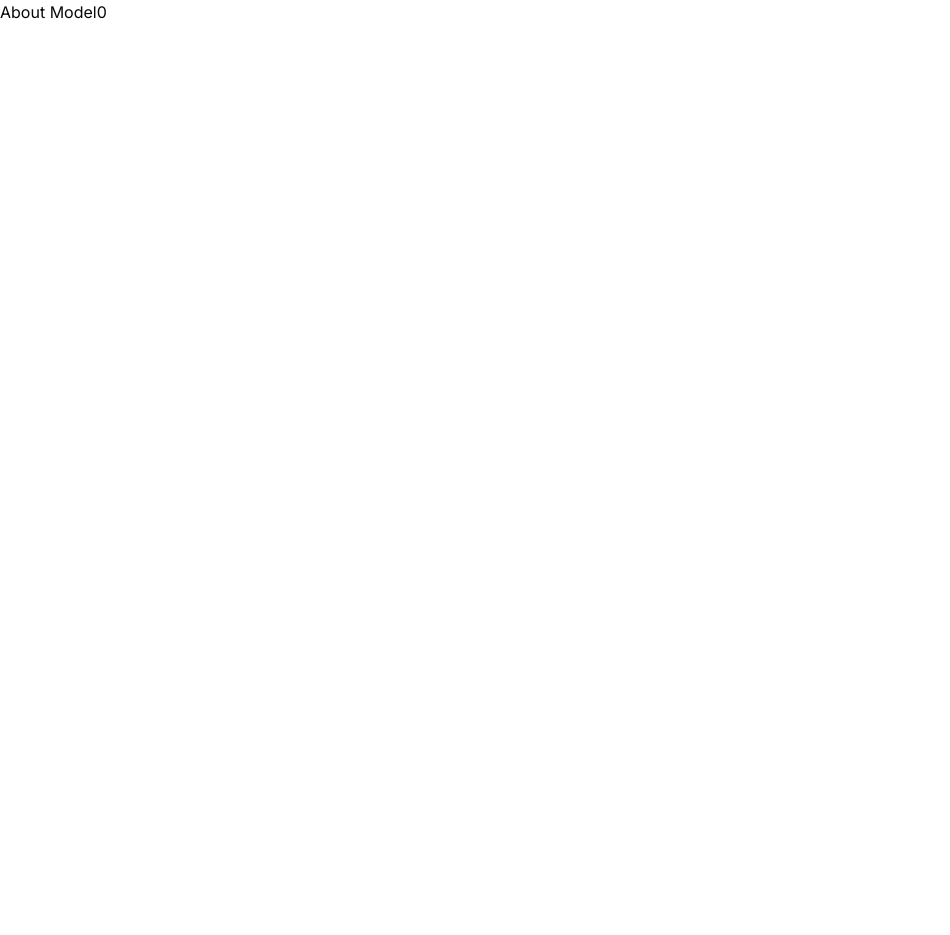
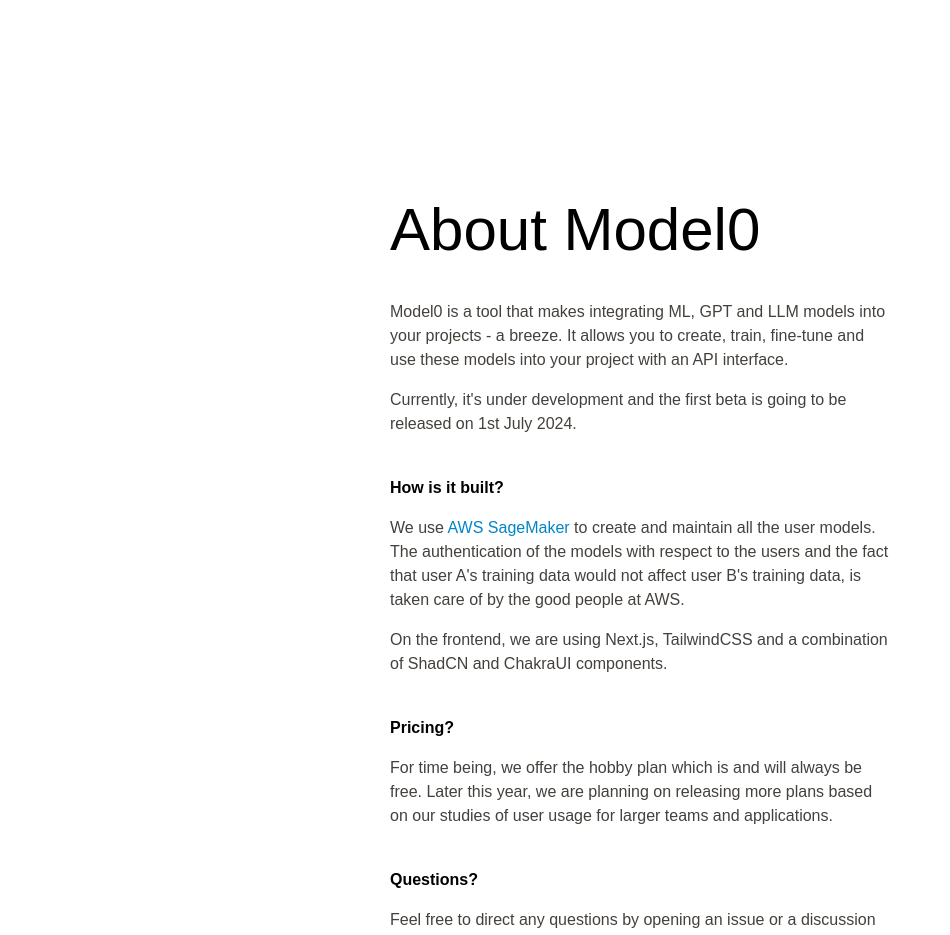
Before and after one commit to AtharvaKamble/model0, a Next.js app in the folder client/: page /about in a window 1280 px wide. Shown: the top 935 px of the page, without its empty margins (0-950 px from the left). Before the commit the page ends 800 px from the top, so only its background shows below. Built offline with nearby package versions, Linux system fonts and the light colour scheme.

Commit message:
add about us page

```diff
--- a/client/src/app/about/page.tsx
+++ b/client/src/app/about/page.tsx
@@ -1,3 +1,68 @@
+import Link from "next/link";
+import { Metadata } from "next";
+
+export const metadata: Metadata = {
+  title: "About Model0",
+  description:
+    "The official Model0 About page containing more information about the Model0 application.",
+};
+
 export default function About() {
-  return <section className="min-h-screen">About Model0</section>;
+  return (
+    <section className="min-h-screen flex justify-center antialiased">
+      <div className="mt-40 max-w-[500px] py-10">
+        <h1 className="text-6xl font-light text-black">About Model0</h1>
+        <p className="mt-10 text-stone-700">
+          Model0 is a tool that makes integrating ML, GPT and LLM models into
+          your projects - a breeze. It allows you to create, train, fine-tune
+          and use these models into your project with an API interface.
+        </p>
+        <p className="mt-4 text-stone-700">
+          Currently, it's under development and the first beta is going to be
+          released on 1st July 2024.
+        </p>
+
+        <h3 className="font-semibold mt-10 text-black">How is it built?</h3>
+        <p className="mt-4 text-stone-700">
+          We use{" "}
+          <Link
+            className="text-sky-600"
+            target="_blank"
+            href="https://aws.amazon.com/sagemaker/"
+          >
+            AWS SageMaker
+          </Link>{" "}
+          to create and maintain all the user models. The authentication of the
+          models with respect to the users and the fact that user A's training
+          data would not affect user B's training data, is taken care of by the
+          good people at AWS.
+        </p>
+
+        <p className="mt-4 text-stone-700">
+          On the frontend, we are using Next.js, TailwindCSS and a combination
+          of ShadCN and ChakraUI components.
+        </p>
+
+        <h3 className="font-semibold mt-10 text-black">Pricing?</h3>
+        <p className="mt-4 text-stone-700">
+          For time being, we offer the hobby plan which is and will always be
+          free. Later this year, we are planning on releasing more plans based
+          on our studies of user usage for larger teams and applications.
+        </p>
+
+        <h3 className="font-semibold mt-10 text-black">Questions?</h3>
+        <p className="mt-4 text-stone-700">
+          Feel free to direct any questions by opening an issue or a discussion
+          on our GitHub at{" "}
+          <Link
+            href="https://github.com/AtharvaKamble/model0"
+            className="text-sky-600"
+          >
+            github.com/AtharvaKamble/model0
+          </Link>
+          .
+        </p>
+      </div>
+    </section>
+  );
 }
--- a/client/src/app/globals.css
+++ b/client/src/app/globals.css
@@ -1,6 +1,9 @@
 @tailwind base;
   @tailwind components;
   @tailwind utilities;
+
+  @import url("https://use.typekit.net/tlz4run.css");
+
 
   @layer base {
     :root {
@@ -75,6 +78,12 @@
     }
   }
 
+  * {
+    font-family: "source-sans-pro", sans-serif;
+    font-weight: 400;
+    font-style: normal;
+  }
+
   *::selection {
     background-color: teal !important;
     color: white !important;
--- a/client/src/app/page.tsx
+++ b/client/src/app/page.tsx
@@ -5,6 +5,7 @@
 import { ArrowRightIcon } from "@radix-ui/react-icons";
 import Link from "next/link";
 import GradientDiv from "@/components/custom/Global/GradientDiv";
+import { Metadata } from "next";
 
 const { log } = console;
 
@@ -33,8 +34,6 @@
     const id = requestAnimationFrame(update);
     return () => cancelAnimationFrame(id); // Cleanup on unmount
   }, []);
-
-  log(width * 1000);
 
   return (
     <GradientDiv>
@@ -77,6 +76,8 @@
           </Link>
         </div>
       </section>
+      {/* Metadata */}
+      <title>Model0</title>
     </GradientDiv>
   );
 }
```
